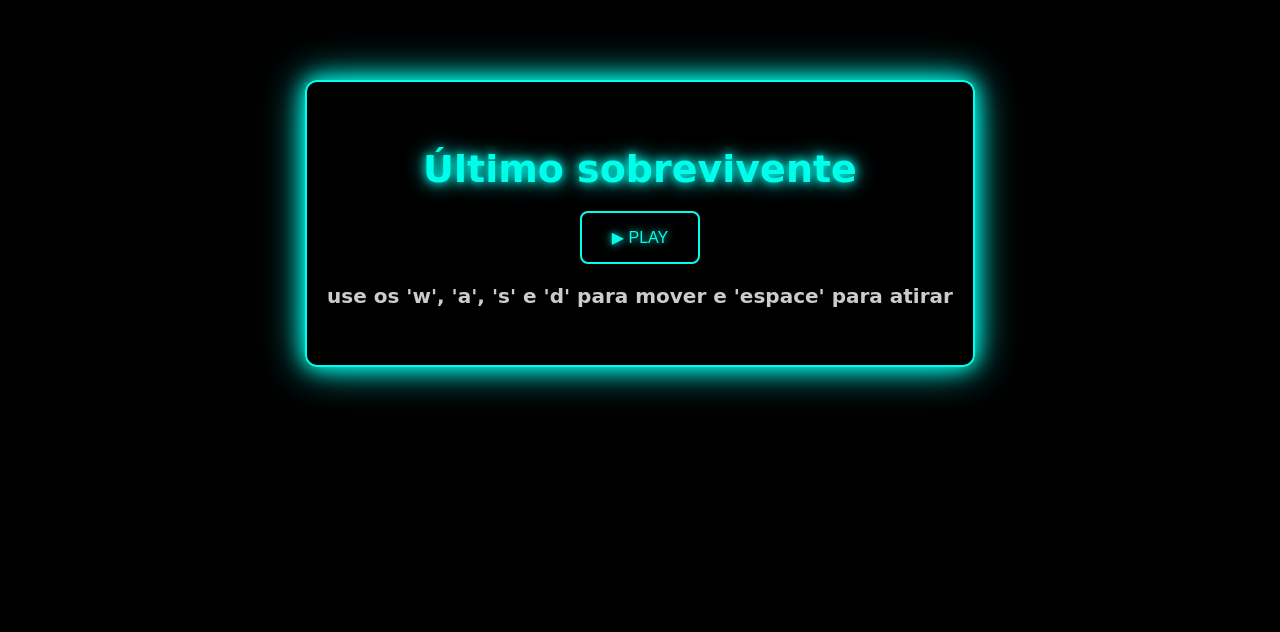
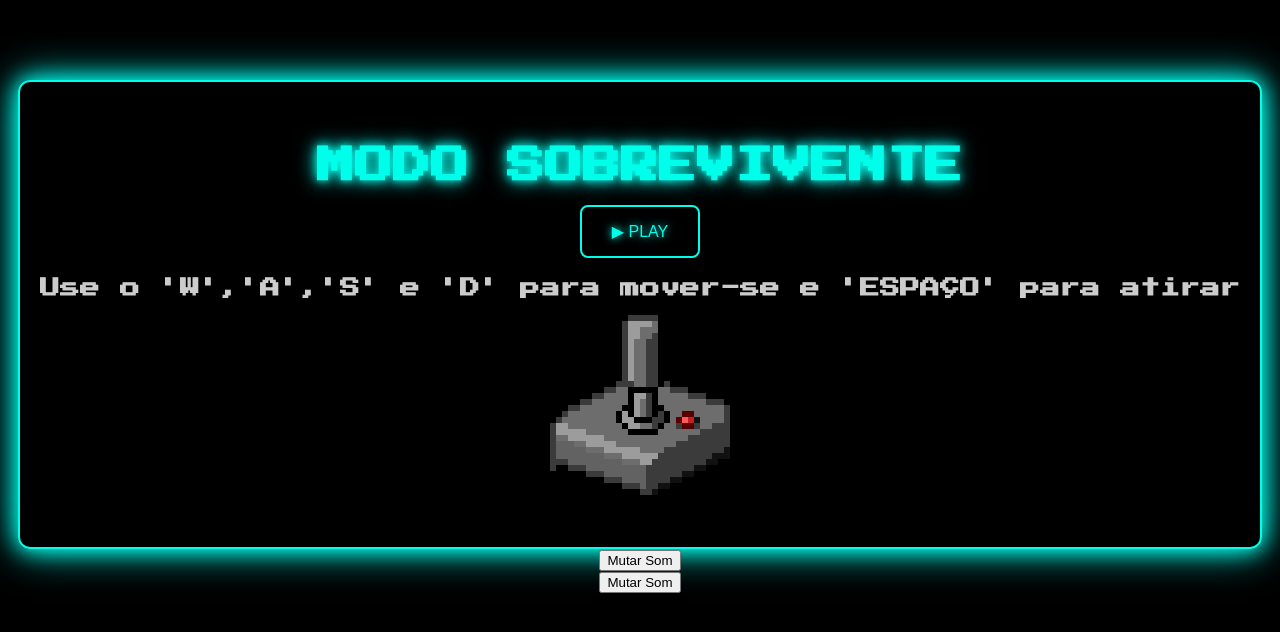
Before and after one commit to matt-aranha/Space-Invaders, a plain HTML site: page modosobreviva/index.html in a window 1280 px wide. Drawn offline with Linux system fonts and the light colour scheme.

Commit message:
Update index.html

```diff
--- a/modosobreviva/index.html
+++ b/modosobreviva/index.html
@@ -1,20 +1,35 @@
 <!DOCTYPE html>
 <html lang="pt-br">
 <head>
+  <link href="https://fonts.googleapis.com/css2?family=Press+Start+2P&display=swap" rel="stylesheet">
   <meta charset="UTF-8">
   <meta name="viewport" content="width=device-width, initial-scale=1.0">
+  <title>Space Invaders</title>
   <link rel="stylesheet" href="visualtop.css">
-    <title>ultimo sobrevivente</title>
 </head>
 <body>
-    <div id="menu" class="menu">
-        <h1>Último sobrevivente</h1>
+      <div class="stars"></div>
+  </div>
+      <div id="menu">
+            <h1>MODO SOBREVIVENTE</h1>
             <button id="play-btn">▶ Play</button>
-        <h2>use os 'w', 'a', 's' e 'd'  para mover e 'espace' para atirar</h2>
+            <h2>Use o 'W','A','S' e 'D' para mover-se e 'ESPAÇO' para atirar</h2>
+            <img src="/Modo-Clássico/assets/Controle(192x192).png">
       </div>
 
-    <canvas id="ultimo-Sobrevivente" width="1080" height="720" tabindex="0" style="display:none"></canvas>
+      <div style="position: relative; display: inline-block;">
+            <div id="lives-container"></div>
+            <canvas id="ultimo-Sobrevivente" width="1200" height="720" style="display:none"></canvas>
+            <button id="mute-btn">Mutar Som</button>
+      </div>
 
+      <div id="game-container">
+             <div id="lives-container"></div>
+             <button id="mute-btn">Mutar Som</button>
+             <canvas id="space-invaders" width="1200" height="720" style="display:none"></canvas>
+      </div>
+
+      <audio id="bg-music" src="music.mp3" loop></audio>
 
       <script src="codigoPrincipal.js"></script>
 </body>
```
Lines whose indentation alone changed are shown as unchanged.
